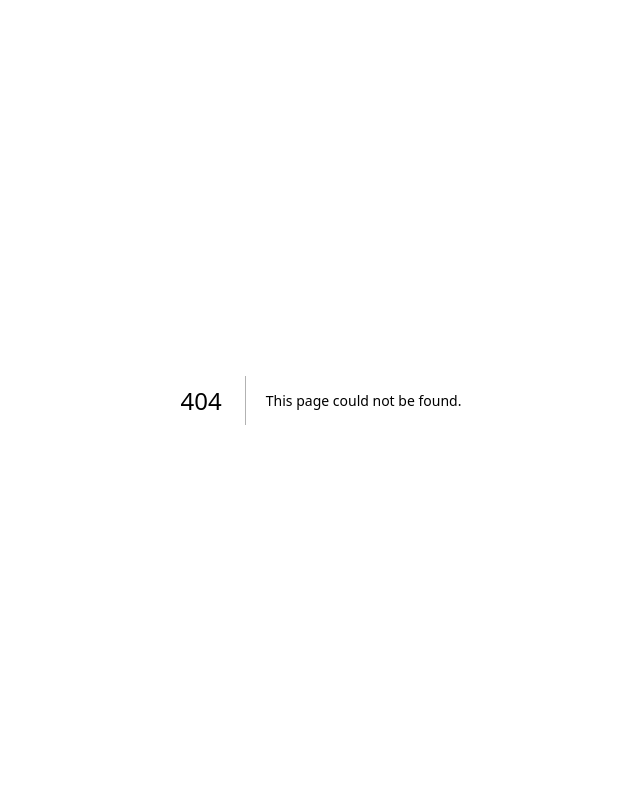
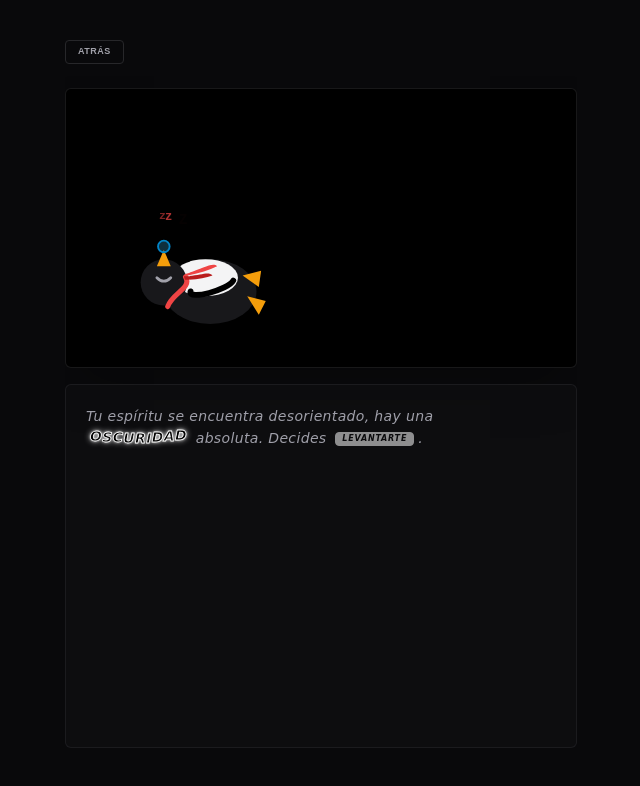
Before and after one commit to RealPingu/proyecto-memoria, a Next.js app: page /game/narrative in a window 1280 px wide. Before the commit this address had no page. Shown: the top 786 px of the page, without its empty margins (319-959 px from the left). Built offline with nearby package versions, Linux system fonts and the light colour scheme.

Commit message:
Refactorizacion
Refactorizacion

```diff
--- a/app/game/marking/test/page.tsx
+++ b/app/game/marking/test/page.tsx
@@ -116,7 +116,7 @@ function MarkingTestContent() {
             setCurrentStep(prev => prev + 1);
             setMode('context');
         } else {
-            router.push(isPostTest ? '/game/results' : '/game/narrative/intro');
+            router.push(isPostTest ? '/game/results' : '/game/narrative/instructions');
         }
     };
 
--- a/app/game/narrative/intro/data.ts
+++ b/app/game/narrative/data.ts
@@ -25,7 +25,7 @@ export const NARRATIVE_NODES: Record<string, DialogueNode> = {
   'scene_1_init': {
     id: 'scene_1_init',
     speaker: 'system',
-    text: 'Tu espíritu se levanta desorientado, hay una "oscuridad" absoluta. Decides #caminar#.',
+    text: 'Tu espíritu se encuentra desorientado, hay una "oscuridad" absoluta. Decides #levantarte#.',
     illustration: {
       position: 'center',
       aspectRatio: 'aspect-video',
--- /dev/null
+++ b/app/game/narrative/illustrations/sleeping_penguin_lying.tsx
@@ -0,0 +1,128 @@
+'use client';
+
+import { motion } from 'framer-motion';
+
+export default function SleepingPenguinLying() {
+  const renderZs = (xOffset = -67.91, yOffset = 19.303, delayStep = 0, color = "#ef4444") => (
+    <g id="sueno-zs" transform={`translate(${xOffset}, ${yOffset})`}>
+      <motion.text
+        id="z-pequena"
+        x="0" y="0"
+        fill={color}
+        fontSize="4.5"
+        fontWeight="bold"
+        fontFamily="monospace"
+        animate={{
+          opacity: [0, 0.9, 0],
+          y: [-1, -16],
+          x: [0, 2, -2, 0],
+          scale: [0.7, 1.2]
+        }}
+        transition={{ repeat: Infinity, duration: 3, ease: "easeInOut", delay: delayStep }}
+      >
+        z
+      </motion.text>
+      <motion.text
+        id="z-mediana"
+        x="3" y="-3"
+        fill={color}
+        fontSize="5.5"
+        fontWeight="bold"
+        fontFamily="monospace"
+        animate={{
+          opacity: [0, 0.8, 0],
+          y: [-3, -25],
+          x: [0, -3, 3, 0],
+          scale: [0.8, 1.3]
+        }}
+        transition={{ repeat: Infinity, duration: 3, ease: "easeInOut", delay: delayStep + 1.0 }}
+      >
+        z
+      </motion.text>
+      <motion.text
+        id="z-grande"
+        x="6" y="-6"
+        fill={color}
+        fontSize="7"
+        fontWeight="bold"
+        fontFamily="monospace"
+        animate={{
+          opacity: [0, 0.7, 0],
+          y: [-5, -34],
+          x: [0, 4, -4, 0],
+          scale: [0.9, 1.4]
+        }}
+        transition={{ repeat: Infinity, duration: 3, ease: "easeInOut", delay: delayStep + 2.0 }}
+      >
+        Z
+      </motion.text>
+    </g>
+  );
+
+  return (
+    <svg viewBox="0 0 200 120" className="w-full h-full">
+      {/* Dark background base */}
+      <rect width="200" height="120" fill="#000000" />
+
+      {/* Penguin group */}
+      <g id="pinguino-contenedor" transform="matrix(1, 0, 0, 1, 99.815317, 50.407472)">
+        <motion.g
+          id="pinguino-respiracion"
+          animate={{ x: [0, 0.4, 0], y: [0, -0.4, 0] }}
+          transition={{ repeat: Infinity, duration: 3.2, ease: "easeInOut" }}
+        >
+          {/* Cuerpo */}
+          <ellipse id="cuerpo" cx="-47.91" cy="37.303" rx="20" ry="14" fill="#18181b" />
+
+          {/* Vientre */}
+          <ellipse id="vientre" cx="-49.91" cy="31.303" rx="14" ry="8" fill="#f4f4f5" />
+
+          {/* Cabeza */}
+          <circle id="cabeza" cx="-67.91" cy="33.303" r="10" fill="#18181b" />
+
+          {/* Bufanda */}
+          <g id="bufanda" transform="matrix(1, 0, 0, 1, -51.910336, 17.303471)">
+            <path id="bufanda-cuello" d="M -14.315 26.443 C -12.315 20.443 -3.738 18.577 -6.624 13.624" stroke="#ef4444" strokeWidth="2.2" fill="none" strokeLinecap="round" />
+            <path id="bufanda-caida-roja" d="M -7.663 13.49 C -2.663 12.49 3 11 7 9 C 5 7 0.204 10.408 -6.796 12.408 L -7.663 13.49 Z" fill="#ef4444" />
+            <path id="bufanda-caida-guinda" d="M -6.929 14.898 C -1.929 14.898 2 14 5 13 C 3 11 -0.337 13.357 -7.337 13.357 L -6.929 14.898 Z" fill="#b91c1c" />
+          </g>
+
+          {/* Ojo */}
+          <path id="ojo" d="M -70.91 31.303 C -68.91 33.303 -66.91 33.303 -64.91 31.303" stroke="#a1a1aa" strokeWidth="1.2" fill="none" strokeLinecap="round" />
+
+          {/* Pico */}
+          <polygon id="pico" points="-70.91 26.303 -67.91 19.303 -64.91 26.303" fill="#f59e0b" />
+
+          {/* Burbuja anime de moco/sueño */}
+          <motion.circle
+            id="burbuja-sueno"
+            cx="-67.91"
+            cy="19.303"
+            r={1}
+            fill="#38bdf8"
+            fillOpacity={0.25}
+            stroke="#0284c7"
+            strokeWidth={0.8}
+            animate={{
+              r: [1, 7, 1],
+              cy: [19.303, 13.303, 19.303]
+            }}
+            transition={{ repeat: Infinity, duration: 3, ease: "easeInOut" }}
+          />
+
+          {/* Patas */}
+          <g id="patas" transform="matrix(1, 0, 0, 1, -51.910336, 17.303471)">
+            <path id="pata-superior" d="M18,13 L26,11 L25,18 Z" fill="#f59e0b" />
+            <path id="pata-inferior" d="M20,22 L28,24 L25,30 Z" fill="#f59e0b" />
+          </g>
+
+          {/* Aleta */}
+          <path id="aleta" d="M -56.369 37.201 C -57.631 41.252 -39.926 36.511 -37.926 32.511" strokeWidth="2.5" strokeLinecap="round" stroke="rgb(0, 0, 0)" fill="none" />
+
+          {/* Zs floating above head */}
+          {renderZs(-67.91, 19.303, 0.3, "#ef4444")}
+        </motion.g>
+      </g>
+    </svg>
+  );
+}
--- /dev/null
+++ b/app/game/narrative/instructions/page.tsx
@@ -0,0 +1,71 @@
+'use client';
+
+import { useRouter } from 'next/navigation';
+import { motion } from 'framer-motion';
+
+export default function NarrativeInstructionsPage() {
+  const router = useRouter();
+
+  return (
+    <div className="flex flex-col h-screen w-full bg-game-bg text-game-text p-4 md:p-8 overflow-hidden items-center justify-center font-sans">
+      <div className="flex flex-col h-full max-w-2xl w-full mx-auto py-4 md:py-12">
+
+        {/* Header */}
+        <motion.header
+          initial={{ opacity: 0, y: -20 }}
+          animate={{ opacity: 1, y: 0 }}
+          className="text-center space-y-1 shrink-0 py-2 mb-6"
+        >
+          <h1 className="text-3xl md:text-5xl font-bold uppercase italic tracking-tighter text-game-accent">
+            Instrucciones
+          </h1>
+          <p className="text-game-muted text-[10px] md:text-xs uppercase tracking-widest">
+            Fase Pre-Narrativa
+          </p>
+        </motion.header>
+
+        {/* Main Content */}
+        <motion.main
+          initial={{ opacity: 0, scale: 0.98 }}
+          animate={{ opacity: 1, scale: 1 }}
+          className="flex-1 flex flex-col items-center min-h-0 overflow-y-auto custom-scrollbar"
+        >
+          <div className="my-auto w-full max-w-xl space-y-6">
+            <div className="bg-game-surface/30 p-6 md:p-10 border border-game-muted/20 rounded-sm shadow-2xl text-center space-y-6">
+              <h2 className="text-sm font-bold font-mono text-game-accent uppercase tracking-wider">
+                Explicación del Juego
+              </h2>
+
+              <p className="leading-relaxed text-zinc-300 text-sm md:text-base">
+                [TEXTO DE INSTRUCCIONES PENDIENTE DE DEFINIR]
+              </p>
+
+              <p className="text-[10px] text-zinc-500 italic uppercase tracking-widest">
+                Aquí se detallarán las mecánicas de la historia en el futuro.
+              </p>
+            </div>
+          </div>
+        </motion.main>
+
+        {/* Footer Actions */}
+        <footer className="shrink-0 pt-4 pb-2 md:pb-10">
+          <div className="flex flex-col md:flex-row w-full max-w-lg mx-auto gap-3 md:gap-4">
+            <button
+              onClick={() => router.push('/game/narrative')}
+              className="flex-1 h-12 bg-game-accent text-game-bg font-bold uppercase tracking-widest text-xs flex items-center justify-center shadow-lg active:scale-95 transition-all cursor-pointer border border-game-accent"
+            >
+              Comenzar Aventura
+            </button>
+            <button
+              onClick={() => router.push('/game/marking/intro')}
+              className="flex-1 h-12 border border-zinc-700 text-game-muted font-bold uppercase tracking-widest text-xs flex items-center justify-center hover:bg-game-surface hover:text-game-accent transition-all active:scale-95 cursor-pointer"
+            >
+              Regresar
+            </button>
+          </div>
+        </footer>
+
+      </div>
+    </div>
+  );
+}
--- a/app/game/narrative/intro/page.tsx
+++ b/app/game/narrative/page.tsx
@@ -4,6 +4,7 @@ import { useState, useEffect, useRef, useCallback } from 'react';
 import { useRouter } from 'next/navigation';
 import { motion, AnimatePresence } from 'framer-motion';
 import { NARRATIVE_NODES, DialogueNode } from './data';
+import SleepingPenguinLying from './illustrations/sleeping_penguin_lying';
 
 // Tokenizador para dar formato especial a "" y #
 interface TextToken {
@@ -56,7 +57,7 @@ function parseDialogueText(text: string): TextToken[] {
 
 export default function NarrativeIntroPage() {
   const [currentNodeId, setCurrentNodeId] = useState('scene_1_init');
-  const [displayedText, setDisplayedText] = useState('');
+  const [visibleCharCount, setVisibleCharCount] = useState(0);
   const [isTyping, setIsTyping] = useState(false);
   const [nickname, setNickname] = useState('Jugador');
   const [showExplanation, setShowExplanation] = useState(false);
@@ -94,17 +95,20 @@ export default function NarrativeIntroPage() {
   const startTyping = useCallback((textToType: string) => {
     if (typingTimer.current) clearInterval(typingTimer.current);
     setIsTyping(true);
-    setDisplayedText('');
-    let idx = 0;
+    setVisibleCharCount(0);
 
+    const tokens = parseDialogueText(textToType);
+    const totalLength = tokens.reduce((sum, token) => sum + token.content.length, 0);
+
+    let currentCount = 0;
     typingTimer.current = setInterval(() => {
-      idx++;
-      setDisplayedText(textToType.substring(0, idx));
-      if (idx >= textToType.length) {
+      currentCount++;
+      setVisibleCharCount(currentCount);
+      if (currentCount >= totalLength) {
         setIsTyping(false);
         if (typingTimer.current) clearInterval(typingTimer.current);
       }
-    }, 20); // 20ms por carácter (veloz e inmersivo)
+    }, 55); // 55ms por carácter (velocidad de lectura calmada y cómoda)
   }, []);
 
   // Reiniciar tipeo al cambiar de nodo
@@ -139,12 +143,16 @@ export default function NarrativeIntroPage() {
     }
   };
 
-  // Forzar completado inmediato del texto al hacer clic
+  // Forzar completado inmediato del texto al hacer clic (skip) o avanzar
   const handleBoxClick = () => {
     if (isTyping) {
       if (typingTimer.current) clearInterval(typingTimer.current);
+
       const processedText = getProcessedText(currentNode.text);
-      setDisplayedText(processedText);
+      const tokens = parseDialogueText(processedText);
+      const totalLength = tokens.reduce((sum, token) => sum + token.content.length, 0);
+
+      setVisibleCharCount(totalLength);
       setIsTyping(false);
     } else {
       // Solo avanzar por clic en la caja si no hay decisiones ni botones de acción bloqueando la vista
@@ -176,8 +184,8 @@ export default function NarrativeIntroPage() {
       setHistory(prevHistory);
       setCurrentNodeId(prevNodeId);
     } else {
-      // Si está en el principio, retrocede de página en el navegador
-      router.back();
+      // Regresa a la pantalla explicativa posterior al pre-test
+      router.push('/game/narrative/instructions');
     }
   };
 
@@ -204,19 +212,53 @@ export default function NarrativeIntroPage() {
   };
 
   // Parser dinámico para formatear "" y ## en React
-  const renderDialogue = (text: string) => {
-    const tokens = parseDialogueText(text);
+  const renderDialogue = (tokens: TextToken[], visibleCount: number) => {
+    let charsRemaining = visibleCount;
     return tokens.map((token, index) => {
+      if (charsRemaining <= 0) return null;
+
+      const tokenLength = token.content.length;
+      const visibleLength = Math.min(tokenLength, charsRemaining);
+      charsRemaining -= tokenLength;
+
+      const visibleContent = token.content.substring(0, visibleLength);
+
       if (token.type === 'highlight') {
+        const chars = Array.from(visibleContent.toUpperCase());
         return (
           <span
             key={index}
-            className="text-yellow-400 font-bold drop-shadow-[0_0_6px_rgba(250,204,21,0.35)] animate-pulse mx-0.5"
+            style={{
+              color: '#000000',
+              WebkitTextStroke: '0.8px #ffffff',
+              textShadow: '0 0 3px #ffffff, 0 0 6px #ffffff, 0 0 1px #ffffff',
+              display: 'inline-block'
+            }}
+            className="font-bold mx-1 select-none"
           >
-            {token.content}
+            {chars.map((char, charIdx) => (
+              <motion.span
+                key={charIdx}
+                style={{ display: 'inline-block', whiteSpace: 'pre' }}
+                animate={{
+                  y: [0, -3.5, 0]
+                }}
+                transition={{
+                  repeat: Infinity,
+                  duration: 2.2,
+                  ease: "easeInOut",
+                  delay: charIdx * 0.12
+                }}
+              >
+                {char}
+              </motion.span>
+            ))}
           </span>
         );
       } else if (token.type === 'action') {
+        if (visibleLength < tokenLength) {
+          return <span key={index}>{visibleContent}</span>;
+        }
         return (
           <button
             key={index}
@@ -224,13 +266,13 @@ export default function NarrativeIntroPage() {
               e.stopPropagation(); // Evitamos que se propague el clic a la caja de diálogo general
               handleActionClick();
             }}
-            className="inline-block bg-game-accent text-game-bg font-extrabold px-3 py-0.5 mx-1 uppercase tracking-widest text-[9px] rounded-sm hover:bg-game-text hover:text-game-bg transition-all cursor-pointer active:scale-95 shadow-[0_0_12px_rgba(255,255,255,0.15)] border border-game-accent select-none animate-pulse"
+            className="inline-block bg-game-accent text-game-bg font-extrabold px-1.5 py-0.5 mx-1 uppercase tracking-widest text-[8px] rounded-sm hover:bg-game-text hover:text-game-bg transition-all cursor-pointer active:scale-95 border border-game-accent select-none animate-pulse leading-none align-middle"
           >
-            {token.content}
+            {visibleContent}
           </button>
         );
       } else {
-        return <span key={index}>{token.content}</span>;
+        return <span key={index}>{visibleContent}</span>;
       }
     });
   };
@@ -240,81 +282,8 @@ export default function NarrativeIntroPage() {
   // Determinar qué ilustración SVG renderizar
   const renderIllustrationSVG = () => {
     if (currentNodeId === 'scene_1_init') {
-      // Escena 1: El pingüino caminando solo en el limbo oscuro
-      return (
-        <svg viewBox="0 0 200 120" className="w-full h-full">
-          <defs>
-            <radialGradient id="limbo-grad" cx="50%" cy="50%" r="50%">
-              <stop offset="0%" stopColor="#1e1b4b" stopOpacity="0.4" />
-              <stop offset="100%" stopColor="#09090b" stopOpacity="0.8" />
-            </radialGradient>
-          </defs>
-
-          {/* Fondo */}
-          <rect width="200" height="120" fill="url(#limbo-grad)" />
-          <line x1="10" y1="95" x2="190" y2="95" stroke="#27272a" strokeWidth="0.5" strokeDasharray="3 3" />
-
-          {/* Pingüino caminando */}
-          <g transform="translate(100, 48)">
-            <motion.g
-              animate={{
-                y: [-1, 1, -1],
-                rotate: [-2, 2, -2]
-              }}
-              transition={{ repeat: Infinity, duration: 1.2, ease: "easeInOut" }}
-            >
-              {/* Sombras y pies */}
-              <ellipse cx="0" cy="40" rx="12" ry="2" fill="black" opacity="0.4" />
-
-              {/* Patas */}
-              <motion.path
-                animate={{ rotate: [-8, 8, -8] }}
-                transition={{ repeat: Infinity, duration: 1.2, ease: "easeInOut" }}
-                d="M-5,36 L-7,42 L-2,42 Z"
-                fill="#f59e0b"
-              />
-              <motion.path
-                animate={{ rotate: [8, -8, 8] }}
-                transition={{ repeat: Infinity, duration: 1.2, ease: "easeInOut" }}
-                d="M5,36 L3,42 L8,42 Z"
-                fill="#f59e0b"
-              />
-
-              {/* Aleta Izquierda */}
-              <motion.path
-                animate={{ rotate: [10, -5, 10] }}
-                transition={{ repeat: Infinity, duration: 2, ease: "easeInOut" }}
-                d="M-13,10 C-18,15 -18,25 -13,28 C-11,24 -11,15 -13,10 Z"
-                fill="#18181b"
-              />
-
-              {/* Cuerpo base */}
-              <ellipse cx="0" cy="18" rx="14" ry="22" fill="#18181b" stroke="#27272a" strokeWidth="0.5" />
-
-              {/* Vientre blanco */}
-              <ellipse cx="0" cy="20" rx="9" ry="16" fill="#f4f4f5" />
-
-              {/* Aleta Derecha */}
-              <motion.path
-                animate={{ rotate: [-10, 5, -10] }}
-                transition={{ repeat: Infinity, duration: 2, ease: "easeInOut" }}
-                d="M13,10 C18,15 18,25 13,28 C11,24 11,15 13,10 Z"
-                fill="#18181b"
-              />
-
-              {/* Cabeza */}
-              <circle cx="0" cy="-6" r="10" fill="#18181b" />
-
-              {/* Ojos cerrados (desorientado) */}
-              <path d="M-5,-6 Q-3,-4 -2,-6" stroke="#a1a1aa" strokeWidth="0.75" fill="none" />
-              <path d="M2,-6 Q3,-4 5,-6" stroke="#a1a1aa" strokeWidth="0.75" fill="none" />
-
-              {/* Pico */}
-              <polygon points="0,-4 -3,-1 3,-1" fill="#f59e0b" />
-            </motion.g>
-          </g>
-        </svg>
-      );
+      // Escena 1: El pingüino acostado durmiendo (SleepingPenguinLying)
+      return <SleepingPenguinLying />;
     }
 
     if (currentNodeId.startsWith('scene_2')) {
@@ -474,16 +443,8 @@ export default function NarrativeIntroPage() {
       {/* Contenedor adaptado a la Consistencia de Escenas (Layout Sándwich sin footer) */}
       <div className="flex flex-col h-full max-w-lg w-full mx-auto justify-between py-2 md:py-4 relative">
 
-        {/* 1. HEADER (shrink-0) - Título más inmersivo y botón Atrás funcional */}
-        <header className="flex justify-between items-center shrink-0 border-b border-game-muted/10 pb-3">
-          <div className="space-y-0.5">
-            <p className="text-[9px] uppercase tracking-[0.2em] text-game-accent font-bold italic">
-              Fase 2: Conexión Mental
-            </p>
-            <h1 className="text-xs font-mono text-game-muted uppercase tracking-wider">
-              El Umbral del Limbo
-            </h1>
-          </div>
+        {/* 1. HEADER (shrink-0) - Solo el botón Atrás */}
+        <header className="flex justify-start items-center shrink-0 pb-3">
           <button
             onClick={handleBack}
             className="text-[9px] border border-zinc-800 text-game-muted hover:border-zinc-500 hover:text-game-accent transition-all px-3 py-1 font-bold uppercase tracking-wider rounded-sm active:scale-95 cursor-pointer"
@@ -523,11 +484,13 @@ export default function NarrativeIntroPage() {
 
             <div
               onClick={handleBoxClick}
-              className={`flex-1 min-h-0 w-full bg-game-surface/30 border border-game-muted/10 p-5 rounded-md flex flex-col justify-start relative transition-all duration-300 select-none overflow-y-auto custom-scrollbar
-                ${isTyping ? 'cursor-wait' : 'cursor-pointer hover:border-game-muted/20 hover:bg-game-surface/40'}`}
+              className="flex-1 min-h-0 w-full bg-game-surface/30 border border-game-muted/10 p-5 rounded-md flex flex-col justify-start relative transition-all duration-300 select-none overflow-y-auto custom-scrollbar cursor-pointer hover:border-game-muted/20 hover:bg-game-surface/40"
             >
-              <div className="text-zinc-200 text-xs md:text-sm leading-relaxed tracking-wide w-full font-medium italic pr-4">
-                {renderDialogue(displayedText)}
+              <div
+                style={{ fontFamily: '"Comic Sans MS", "Comic Sans", cursive' }}
+                className={`${currentNode.speaker === 'subconscious' ? 'text-white' : 'text-zinc-400'} text-xs md:text-sm leading-relaxed tracking-wide w-full font-medium italic pr-4`}
+              >
+                {renderDialogue(parseDialogueText(getProcessedText(currentNode.text)), visibleCharCount)}
 
                 {/* OPCIONES DE DIÁLOGO INCRUSTADAS AL FINAL DEL TEXTO */}
                 {!isTyping && hasChoices && currentNode.choices && (
```
Also changed, not shown: 1 other file (tests, documents, lock files or other folders).
